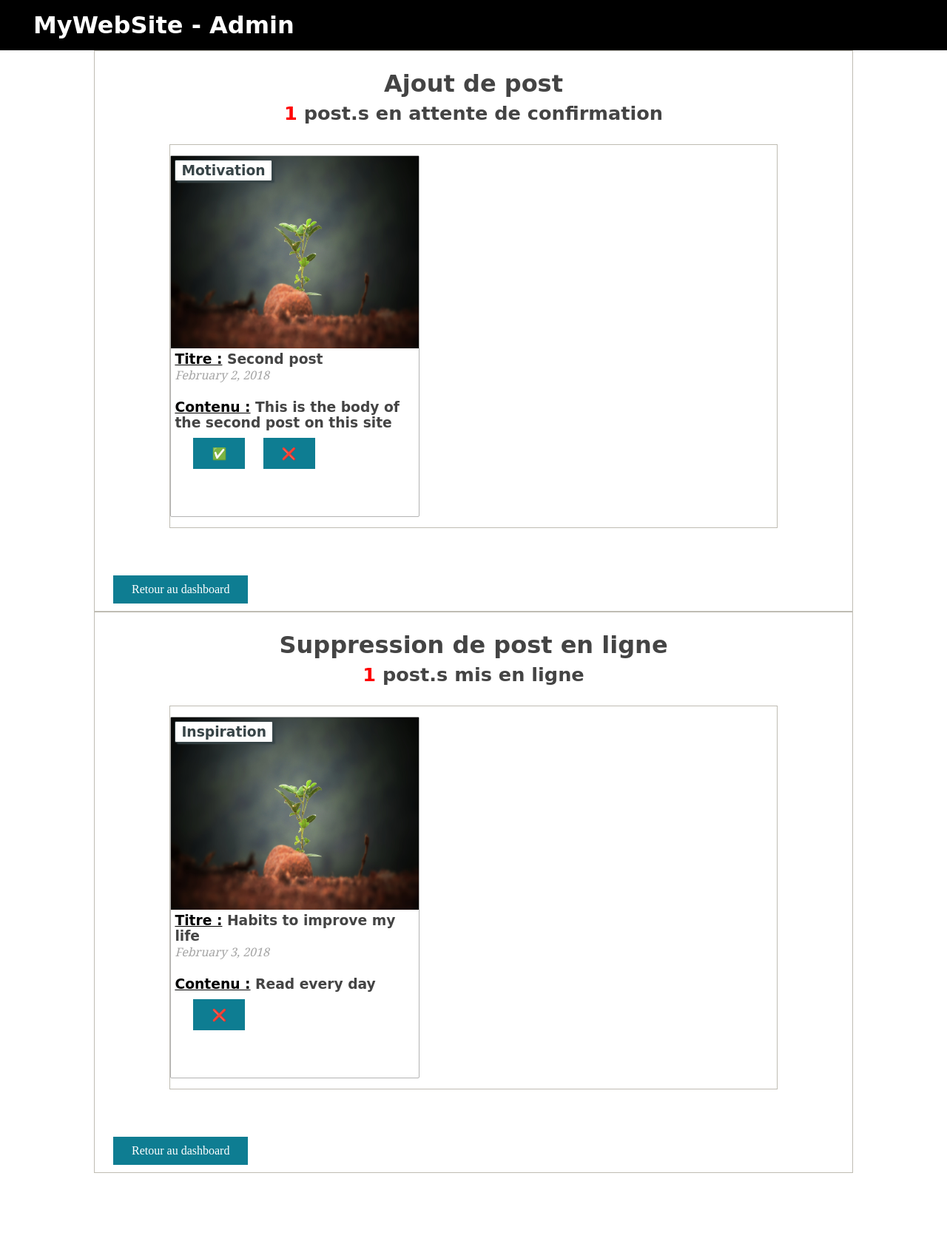
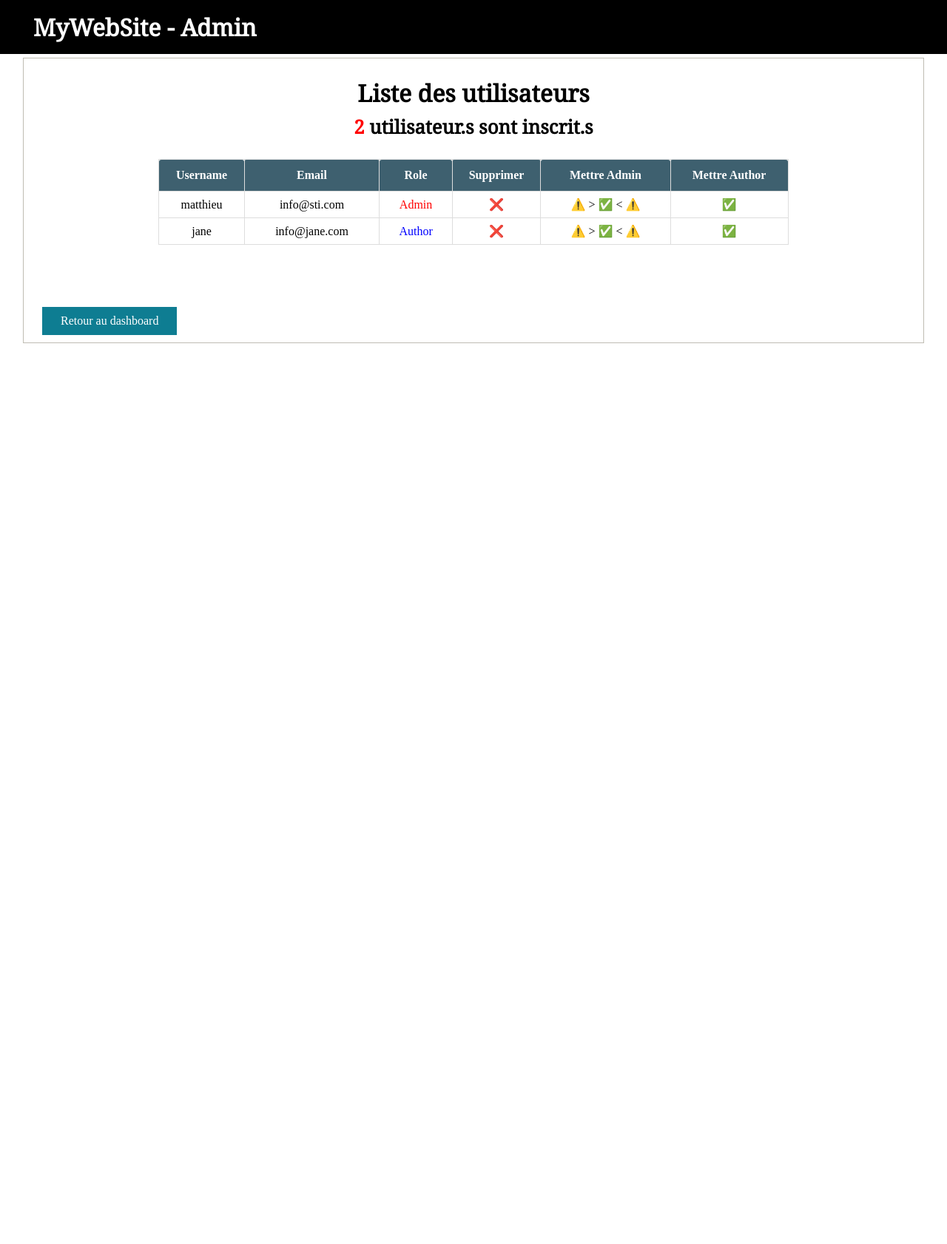
Before and after one commit to maximebgd/tp_website, a PHP site: page /admin/users.php in a window 1280 px wide. Shown: the whole page at 74% size. After the commit the page ends 464 px from the top, so only its background shows below. Run offline with PHP 8.4, Linux system fonts and the light colour scheme; data comes from the database, SQL or seed files in the repository; some libraries are stand-ins or nearby versions; some web fonts are replaced.

Commit message:
Ajout de la gestion des users par les admins

```diff
--- a/admin/users.php
+++ b/admin/users.php
@@ -1,7 +1,7 @@
 <?php include('../config.php'); ?>
 <?php include(ROOT_PATH . '/includes/admin_functions.php'); ?>
 <?php include(ROOT_PATH . '/includes/admin/head_section.php'); ?>
-<title>Admin | </title>
+<title>Admin | Users</title>
 </head>
 
 <body>
@@ -19,65 +19,41 @@
 		<?php endif ?>
 	</div>
 	<div class="container dashboard">
-		<h1> Ajout de post <br>
+		<h1> Liste des utilisateurs <br>
             <span style="font-size: 80%;">
                 <span style="color:red">
                     <?php
-                        $nb_waintingPost = getNbWaitingPost();
+                        $nb_waintingPost = getNbUsers();
                         echo $nb_waintingPost;
                     ?>
                 </span>
-                post.s en attente de confirmation
+                utilisateur.s sont inscrit.s
             </span>
         </h1>
 
-        <div class="container">
-            <div class="content">
+        <table>
+            <thead>
+                <tr>
+                    <th>Username</th>
+                    <th>Email</th>
+                    <th>Role</th>
+                    <th>Supprimer</th>
+                    <th>Mettre Admin</th>
+                    <th>Mettre Author</th>
+                </tr>
+            </thead>
+            <tbody>
                 <?php
-                    $WaitingPosts = getWaitingPost();
-                    if($WaitingPosts) {
-                        printWaitingPosts($WaitingPosts); // On affiche les posts "validé"
-                    }
+                    printAllInfoUsers();
                 ?>
-            </div>
-        </div>
+            </tbody>
+        </table>
 
 		<br><br><br>
 		<div class="buttons">
 			<a href="dashboard.php">Retour au dashboard</a>
 		</div>
 	</div>
-
-    <div class="container dashboard">
-		<h1> Suppression de post en ligne<br>
-            <span style="font-size: 80%;">
-                <span style="color:red">
-                    <?php
-                        $nb_waintingPost = getNbPublishedPost();
-                        echo $nb_waintingPost;
-                    ?>
-                </span>
-                post.s mis en ligne
-            </span>
-        </h1>
-
-        <div class="container">
-            <div class="content">
-                <?php
-                    $PuslishedPosts = getPublishedPost();
-                    if($PuslishedPosts) {
-                        printPublishedPosts($PuslishedPosts); // On affiche les posts "validé"
-                    }
-                ?>
-            </div>
-        </div>
-
-		<br><br><br>
-		<div class="buttons">
-			<a href="dashboard.php">Retour au dashboard</a>
-		</div>
-	</div>
-
 </body>
 
 </html>
--- a/includes/admin/head_section.php
+++ b/includes/admin/head_section.php
@@ -16,4 +16,3 @@
 
     <!-- Styling for public area -->
     <link rel="stylesheet" href="../static/css/admin_styling.css">
-    <link rel="stylesheet" href="../static/css/public_styling.css">
--- a/includes/admin_functions.php
+++ b/includes/admin_functions.php
@@ -5,6 +5,18 @@ function getNewUsers() {
     global $conn;
 
     $sql = "SELECT COUNT(*) AS total FROM users WHERE role = 'Author' AND DATEDIFF(NOW(), created_at) <= 10;"; // requête pour récupérer tous les utilisateurs
+    $result = mysqli_query($conn, $sql);
+
+    if($result) {
+        $row = mysqli_fetch_assoc($result);
+        return $row['total'];
+    }
+}
+
+function getNbUsers() {
+    global $conn;
+
+    $sql = "SELECT COUNT(*) AS total FROM users"; // requête pour récupérer tous les utilisateurs
     $result = mysqli_query($conn, $sql);
 
     if($result) {
@@ -26,26 +38,44 @@ function getPostTopic($post) {
     }
 }
 
-function add_delete_post() {
+function update() {
     global $conn;
 
     if(isset($_GET['publish'])) {
         $id = $_GET['publish'];
         $sql = "UPDATE posts SET published=1 WHERE id=$id";
         mysqli_query($conn, $sql);
-        //header('location: posts.php');
+        header('location: posts.php'); // on reste sur la MEME page !
     }
     else if (isset($_GET['delete-post'])) {
         $id = $_GET['delete-post'];
         $sql = "DELETE FROM posts WHERE id=$id";
         mysqli_query($conn, $sql);
-        //header('location: posts.php');
+        header('location: posts.php'); // on reste sur la MEME page !
     }
     else if (isset($_GET['delete'])) {
         $id = $_GET['delete'];
         $sql = "UPDATE posts SET published=0 WHERE id=$id";
         mysqli_query($conn, $sql);
-        //header('location: posts.php');
+        header('location: posts.php'); // on reste sur la MEME page !
+    }
+    else if (isset($_GET["delete-user"])) {
+        $id = $_GET["delete-user"];
+        $sql = "DELETE FROM users WHERE id=$id";
+        mysqli_query($conn, $sql);
+        header('location: users.php'); // on reste sur la MEME page !
+    }
+    else if (isset($_GET['admin-user'])) {
+        $id = $_GET['admin-user'];
+        $sql = "UPDATE users SET role='Admin' WHERE id=$id";
+        mysqli_query($conn, $sql);
+        header('location: users.php'); // on reste sur la MEME page !
+    }
+    else if (isset($_GET['author-user'])) {
+        $id = $_GET['author-user'];
+        $sql = "UPDATE users SET role='Author' WHERE id=$id";
+        mysqli_query($conn, $sql);
+        header('location: users.php'); // on reste sur la MEME page !
     }
 }
 
@@ -112,9 +142,10 @@ function printWaitingPosts($all_puslished_post) {
             <!-- Fin partie HTML -->
 
         <?php
+
+        update();
     }
 }
-add_delete_post();
 
 
 
@@ -179,6 +210,52 @@ function printPublishedPosts($all_puslished_post) {
             <!-- Fin partie HTML -->
 
         <?php
+
+        update();
     }
 }
-add_delete_post();
+
+
+function getAllUsers() {
+    global $conn;
+
+    $sql = 'SELECT * FROM users'; // requête pour récupérer tous les utilisateurs
+    $result = mysqli_query($conn, $sql);
+
+    if($result) {
+        $row = mysqli_fetch_all($result, MYSQLI_ASSOC);
+        return $row;
+    }
+}
+
+function printAllInfoUsers() {
+    $allUser = getAllUsers();
+
+    foreach($allUser as $user) {
+        ?>
+        <tr>
+            <td><?= $user['username'] ?></td>
+            <td><?= $user['email'] ?></td>
+            <td><?php // Admin = affichage rouge, Author = affichage bleu
+                $role = $user['role'] ;
+                if($role === "Admin") {
+                    ?> <p style="color: red;"> <?= $role ?> </p> <?php
+                }
+                else{
+                    ?> <p style="color: blue;"> <?= $role ?> </p> <?php
+                }
+            ?></td>
+            <td style="text-align: center;">
+                <a href="posts.php?delete-user=<?= $user['id'] ?>" onclick="return confirm('Voulez-vous vraiment supprimer cet utilisateur ?')"> ❌ </a>
+            </td>
+            <td style="text-align: center;">
+                ⚠️  >  <a href="posts.php?admin-user=<?= $user['id'] ?>" onclick="return confirm('Voulez-vous vraiment mettre admin cet utilisateur ?')"> ✅ </a>  <  ⚠️
+            </td>
+            <td style="text-align: center;">
+                <a href="posts.php?author-user=<?= $user['id'] ?>" onclick="return confirm('Voulez-vous vraiment mettre author cet utilisateur ?')"> ✅ </a>
+            </td>
+        <?php
+    }
+
+    update();
+}
--- a/includes/all_functions.php
+++ b/includes/all_functions.php
@@ -59,8 +59,6 @@ function getPostTopic($post) {
     if ($result) {
         $topic = mysqli_fetch_assoc($result); // conversion du résultat en tableau associatif
         return $topic; // on retourne le tableau associatif
-    } else { // Si la requête a échoué
-        return false; // on retourne false
     }
 }
 
@@ -73,8 +71,6 @@ function getSinglePost($post_slug) {
     if ($result) {
         $post = mysqli_fetch_assoc($result);
         return $post;
-    } else {
-        return false;
     }
 }
 
--- a/index.php
+++ b/index.php
@@ -32,9 +32,6 @@
 				if($publishedPosts != false) {
 					printPublishedPosts($publishedPosts); // On affiche les posts "validé"
 				}
-				else {
-					echo "Erreur lors de la récupération des posts publiés.";
-				}
 			?>
 		</div>
 		<!-- // content -->
--- a/static/css/admin_styling.css
+++ b/static/css/admin_styling.css
@@ -41,13 +41,102 @@ table {
     margin: 20px auto;
 }
 
-th, td {
+/* * * * * * * * * *
+* ANCIEN MODELE
+* * * * * * * * * */
+/*th, td {
     padding: 8px;
     text-align: left;
     border: 1px solid #ddd;
 }
 th {
 	text-align: center;
+}*/
+
+/* * * * * * * * * *
+*
+* NOUVEAU MODELE DE TALBEAU
+*
+* * * * * * * * * */
+th {
+	padding-top: 12px;
+	padding-bottom: 12px;
+	text-align: left;
+	background-color: #3E606F;
+	color: white;
+	text-align: center;
+	border: 1px solid #ddd;
+	border-radius: 3px 3px 0px 0px;
+}
+td {
+	padding: 8px;
+	text-align: center;
+	border: 1px solid #ddd;
+
+}
+
+
+/* * * * * * * * * *
+*
+* MODELE POUR L'AFFICHAGE DES POSTS EN ATTENTES / VALIDES
+*
+* * * * * * * * * */
+.content .post {
+	width: 335px;
+	margin: 9px;
+	min-height: 320px;
+	float: left;
+	border-radius: 2px;
+	border: 1px solid #b3b3b3;
+	position: relative;
+}
+
+.content .post .category {
+	margin-top: 0px;
+	padding: 3px 8px;
+	color: #374447;
+	background: white;
+	display: inline-block;
+	border-radius: 2px;
+	border: 1px solid #374447;
+	box-shadow: 3px 2px 2px;
+	position: absolute;
+	left: 5px; top: 5px;
+	z-index: 3;
+}
+.content .post .category:hover {
+	box-shadow: 3px 2px 2px;
+	color: white;
+	background: #374447;
+	transition: .4s;
+	opacity: 1;
+}
+.content .post .post_image {
+	height: 260px;
+	width: 100%;
+	background-size: 100%;
+}
+.content .post .post_image {
+	width: 100%;
+	height: 260px;
+}
+.content .post .post_info {
+	height: 100%;
+	padding: 0px 5px;
+	font-weight: 200;
+    font-family: 'Noto Serif', serif;
+}
+.content .post .post_info {
+	color: #222;
+}
+
+.content .post .post_info span {
+	color: #A6A6A6;
+	font-style: italic;
+}
+.content .post .post_info span.read_more {
+	position: absolute;
+	right: 5px; bottom: 5px;
 }
 
 
```
